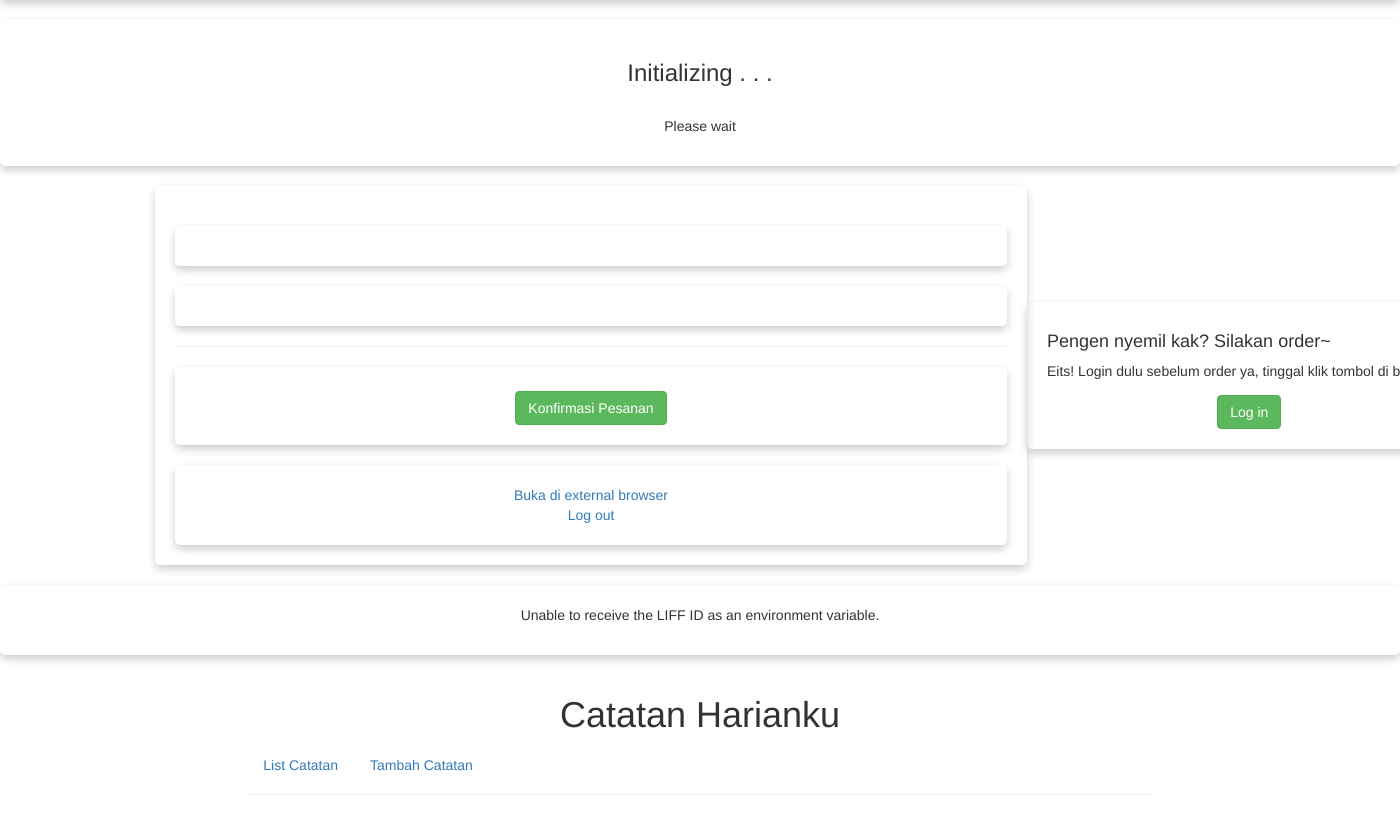
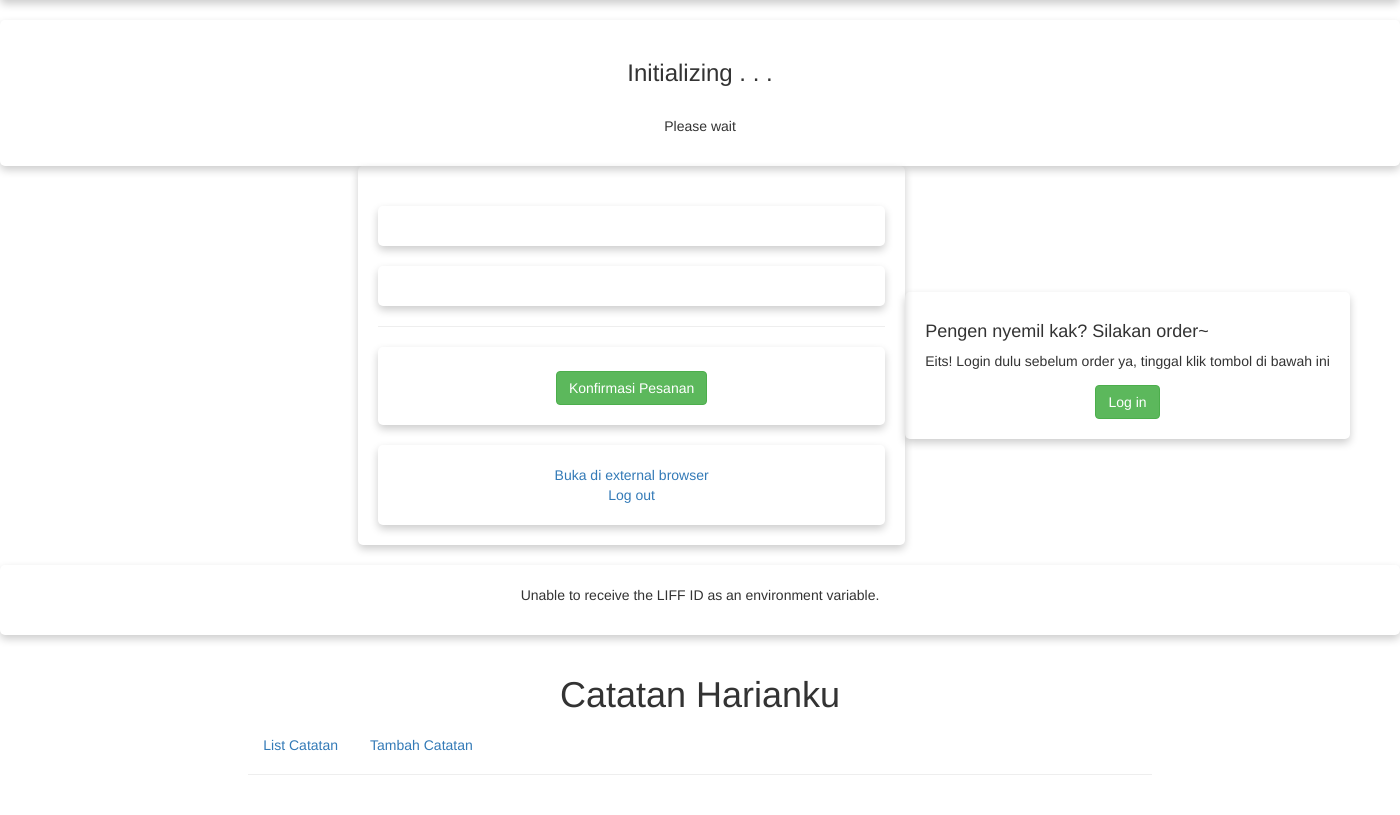
Before and after one commit to eliteraihan/liff-food-ordering, a PHP site: page / in a window 1400 px wide; the page is wider, and only the part inside the window is pictured. Shown: the part 160-975 px from the top of that part. After the commit the page ends 935 px from the top of that part, so only its background shows below. Run offline with PHP 8.4, Linux system fonts and the light colour scheme; some libraries are stand-ins or nearby versions.

Commit message:
adjust #content #loggedin style

```diff
--- a/public/style.css
+++ b/public/style.css
@@ -23,11 +23,12 @@ body *:hover {
 
 #content {
     text-align: left;
-    max-width: 400pt;
-    min-width: 80%;
+    max-width: max-content;
+    min-width: 450pt;
 }
 
 #loggedin {
+    margin: auto;
     min-width: 80%;
 }
 
```
